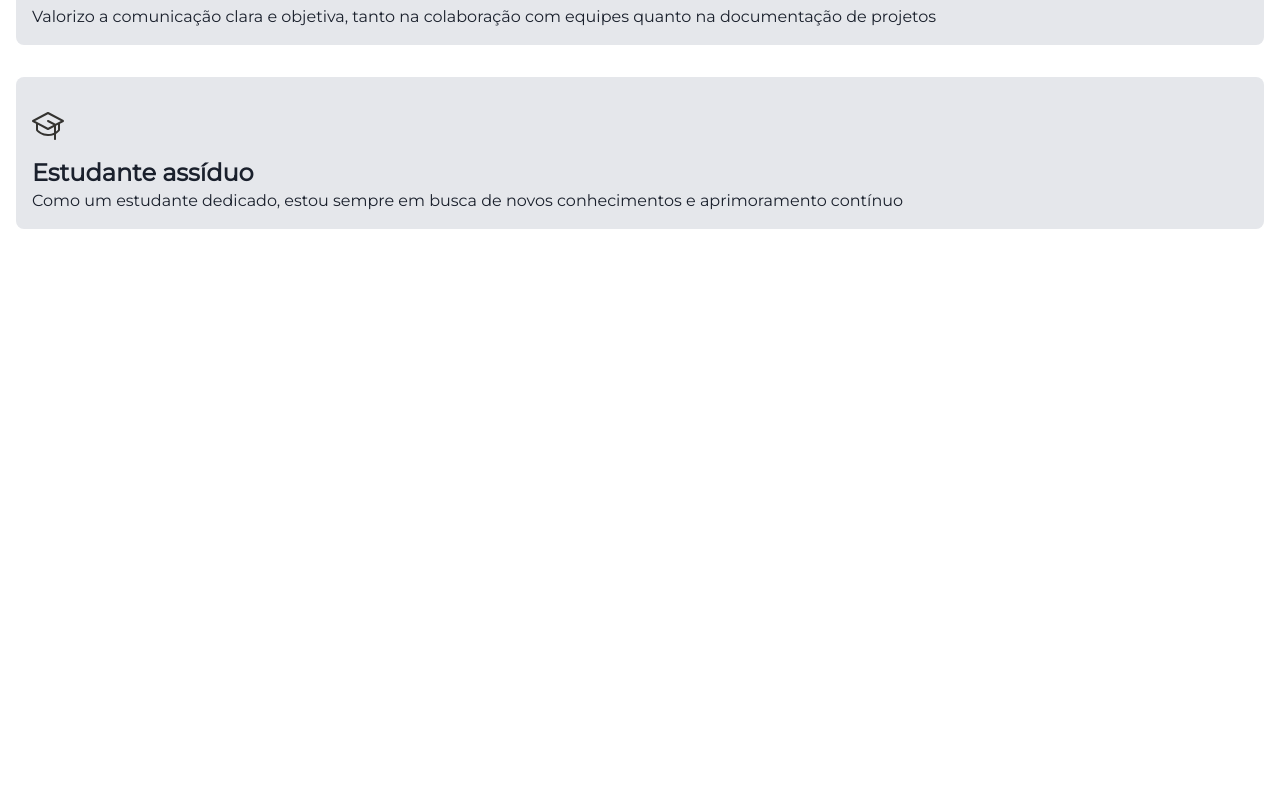
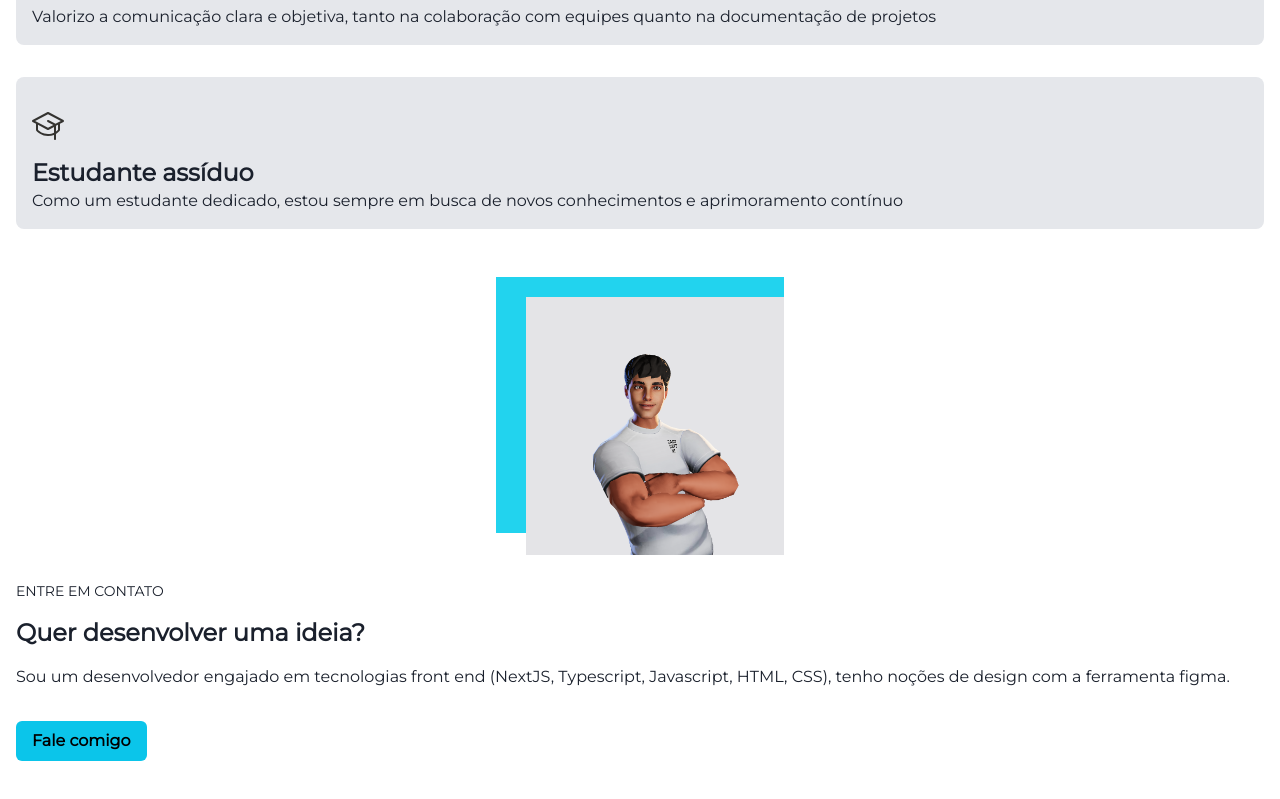
Before and after one commit to matheuspaiva1/portfolio-dev, a Next.js app: page / in a window 1280 px wide. Shown: the part 4634-5433 px from the top of the page. Before the commit the page ends 4943 px from the top, so only its background shows below. Built offline with nearby package versions, Linux system fonts and the light colour scheme.

Commit message:
feat: layout page contatos

```diff
--- /dev/null
+++ b/src/app/components/Footer.tsx
@@ -0,0 +1,9 @@
+import React from 'react'
+
+export default function Footer() {
+  return (
+    <footer>
+
+    </footer>
+  )
+}
--- a/src/app/components/Main.tsx
+++ b/src/app/components/Main.tsx
@@ -5,6 +5,7 @@ import React from 'react'
 import PageSobre from '../sobreMim/page'
 import PageProjects from '../projetos/page'
 import PageSkills from '../skills/page'
+import PageContato from '../contato/page'
 
 export default function Main() {
   const {colorMode} = useColorMode()
@@ -49,6 +50,8 @@ export default function Main() {
 
       <PageSkills/>
 
+      <PageContato/>
+
 
     </main>
   )
--- /dev/null
+++ b/src/app/contato/page.tsx
@@ -0,0 +1,19 @@
+import React from 'react'
+import ImgSobre from '../components/ImgSobre'
+import { Button } from '@chakra-ui/react'
+
+export default function PageContato() {
+  return (
+    <div>
+      <ImgSobre/>
+      <h1 className="font-medium ml-4 my-4 text-sm mt-8">ENTRE EM CONTATO</h1>
+      <h2 className="font-bold ml-4 my-4 text-2xl">Quer desenvolver uma ideia?</h2>
+      <p className="ml-4 my-4 ">Sou um desenvolvedor engajado em tecnologias front end (NextJS, Typescript, Javascript, HTML, CSS), tenho noções de design com a ferramenta figma.</p>
+      <a href="">
+        <Button colorScheme='cyan' marginTop='1em' marginLeft='1em'>
+          Fale comigo
+        </Button>
+      </a>
+    </div>
+  )
+}
```
